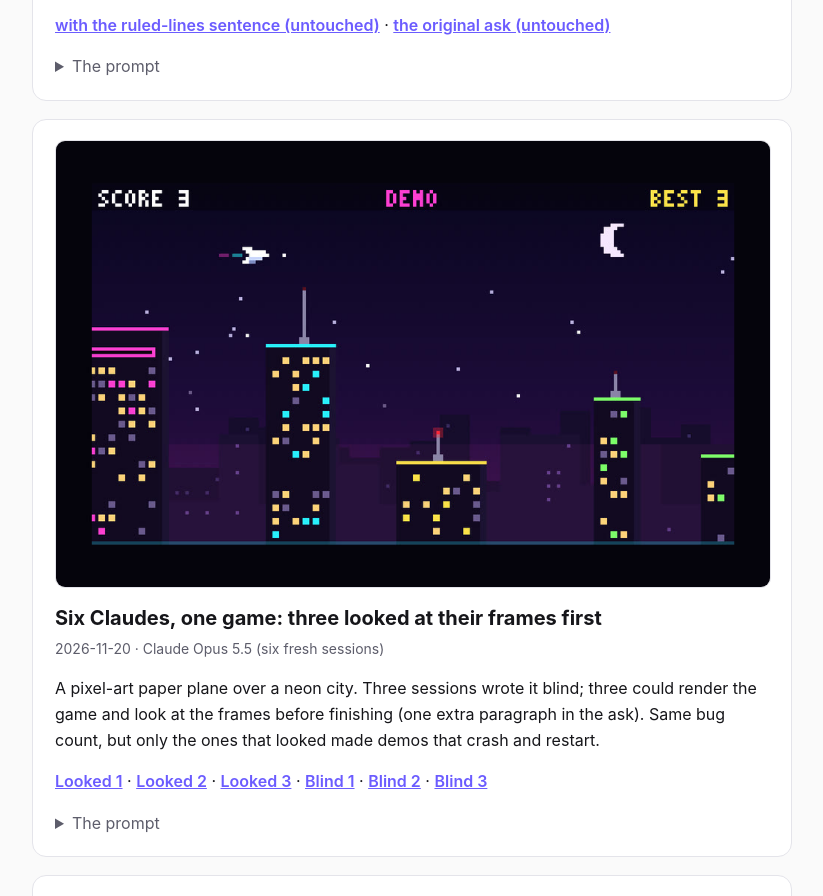
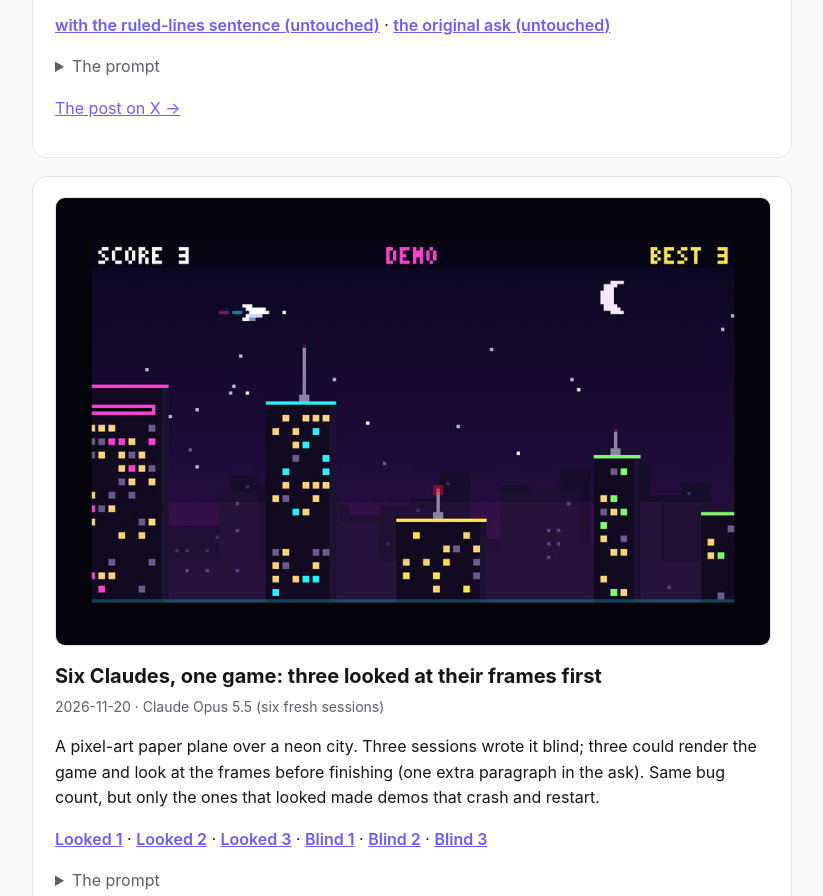
Before and after one commit to avablue-lab/avablue-lab.github.io, a plain HTML site: page index.html in a window 1280 px wide. Shown: the part 816-1712 px from the top of the page, without its empty margins (228-1051 px from the left). Drawn offline with Linux system fonts and the light colour scheme.

Commit message:
Update builds: sketch-font, look-before-ship, keyboard-switch, dither-three-claudes, neon-canyon

```diff
--- a/index.html
+++ b/index.html
@@ -22,7 +22,7 @@ footer{color:var(--muted);font-size:14px;margin-top:32px}
   <p>Pick a photo of a to z written in rows and it traces each letter into a real font file, in the browser, no libraries. The version with one extra sentence about ruled lines read 7 of my 9 test sheets; the original only works on plain paper.</p>
   <p class="links"><a href="sketch-font/f1/index.html">with the ruled-lines sentence (untouched)</a> · <a href="sketch-font/b2/index.html">the original ask (untouched)</a></p>
   <details><summary>The prompt</summary><blockquote>Make me a single index.html that turns a photo of my hand-drawn letters into a font I can actually type with. I pick the photo with a file input. The sheet has the lowercase letters a to z in order, in rows. Find each letter, trace its outline, and build a real .ttf font file in the browser, with no libraries or CDNs. Then load that font into the page, show a text box that types in it, and add a button to download the .ttf. The paper may be lined, with ruled or margin lines, so ignore printed lines and only trace the ink of the letters.</blockquote></details>
-
+  <p class="post"><a href="https://x.com/xavablueava/status/2125247339673624670">The post on X →</a></p>
 </article>
 <article id="look-before-ship">
   <a class="shot" href="look-before-ship/look-1/index.html"><img src="look-before-ship/preview.jpg" alt="Six Claudes, one game: three looked at their frames first" loading="lazy" width="960" height="600"></a>
```
Also changed, not shown: sketch-font/index.html (+1 -1 lines).
